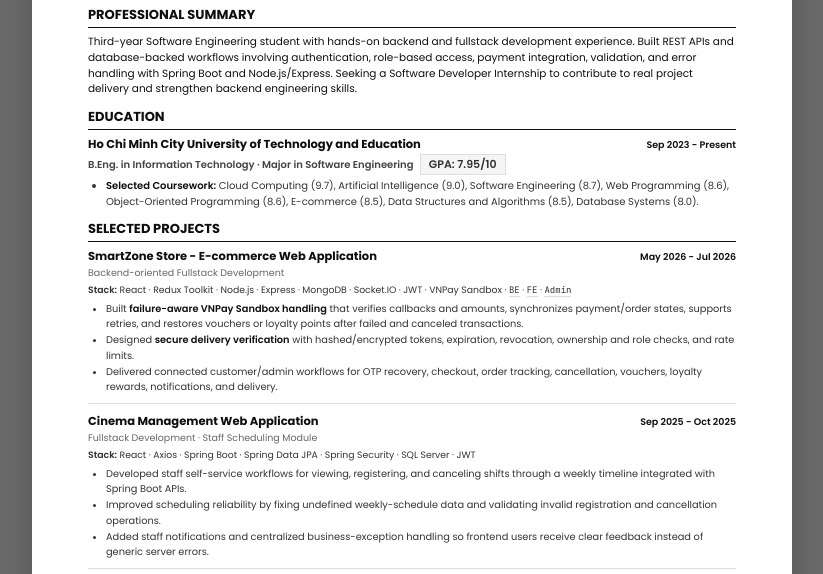
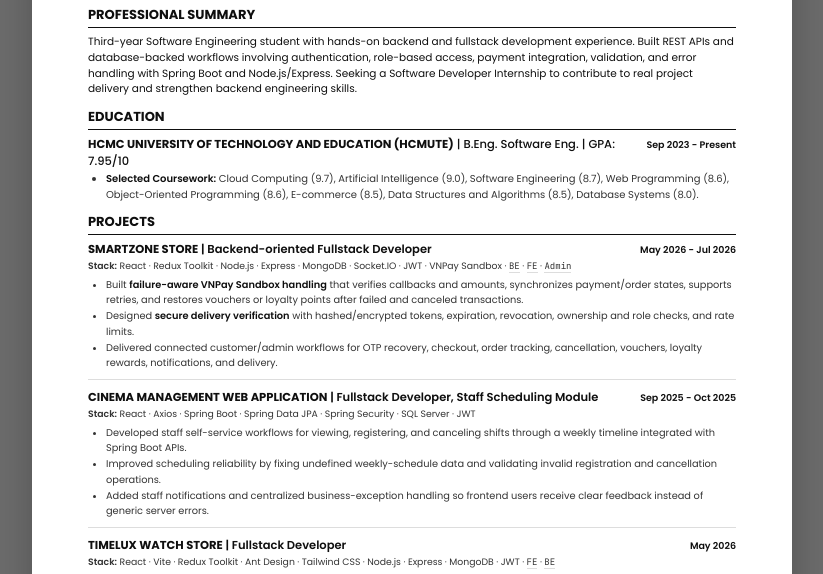
Before and after one commit to PhucTien2103/cv, a plain HTML site: page index.html in a window 1280 px wide. Shown: the part 194-768 px from the top of the page, without its empty margins (228-1051 px from the left). Drawn offline with Linux system fonts and the light colour scheme.

Commit message:
Refactor CV to match Canva reference structure

```diff
--- a/index.html
+++ b/index.html
@@ -163,6 +163,15 @@
       color: var(--ink);
     }
 
+    .e-school {
+      text-transform: uppercase;
+    }
+
+    .e-degree {
+      font-weight: 500;
+      text-transform: none;
+    }
+
     .e-date {
       font-family: 'Poppins', Arial, sans-serif;
       font-size: 9.5px;
@@ -234,8 +243,16 @@
     .p-title {
       font-family: 'Poppins', Arial, sans-serif;
       font-size: 11.5px;
+      color: var(--ink);
+    }
+
+    .p-name {
       font-weight: 700;
-      color: var(--ink);
+      text-transform: uppercase;
+    }
+
+    .p-role {
+      font-weight: 600;
     }
 
     .p-links {
@@ -552,10 +569,9 @@
       <div class="sec-title">Education</div>
       <div class="entry">
         <div class="e-head">
-          <div class="e-org">Ho Chi Minh City University of Technology and Education</div>
+          <div class="e-org"><span class="e-school">HCMC University of Technology and Education (HCMUTE)</span><span class="e-degree"> | B.Eng. Software Eng. | GPA: 7.95/10</span></div>
           <div class="e-date">Sep 2023 - Present</div>
         </div>
-        <div class="e-sub">B.Eng. in Information Technology · Major in Software Engineering <span class="gpa-inline">GPA: 7.95/10</span></div>
         <ul class="e-bullets">
           <li><strong>Selected Coursework:</strong> Cloud Computing (9.7), Artificial Intelligence (9.0), Software Engineering (8.7), Web Programming (8.6), Object-Oriented Programming (8.6), E-commerce (8.5), Data Structures and Algorithms (8.5), Database Systems (8.0).</li>
         </ul>
@@ -564,15 +580,14 @@
 
     <!-- PROJECTS -->
     <div class="section">
-      <div class="sec-title">Selected Projects</div>
+      <div class="sec-title">Projects</div>
 
       <!-- SmartZone Store -->
       <div class="proj">
         <div class="p-head">
-          <div class="p-title">SmartZone Store - E-commerce Web Application</div>
+          <div class="p-title"><span class="p-name">SmartZone Store</span><span class="p-role"> | Backend-oriented Fullstack Developer</span></div>
           <div class="p-date">May 2026 - Jul 2026</div>
         </div>
-        <div class="p-sub">Backend-oriented Fullstack Development</div>
         <div class="p-stack"><span>Stack:</span> React · Redux Toolkit · Node.js · Express · MongoDB · Socket.IO · JWT · VNPay Sandbox · <a class="p-link" href="https://github.com/Ginas559/website-chatting" target="_blank">BE</a> · <a class="p-link" href="https://github.com/Ginas559/website-chatting-FE" target="_blank">FE</a> · <a class="p-link" href="https://github.com/Ginas559/website-chatting-ADMIN" target="_blank">Admin</a></div>
         <ul class="p-bullets">
           <li>Built <strong>failure-aware VNPay Sandbox handling</strong> that verifies callbacks and amounts, synchronizes payment/order states, supports retries, and restores vouchers or loyalty points after failed and canceled transactions.</li>
@@ -585,10 +600,9 @@
       <!-- Cinema -->
       <div class="proj">
         <div class="p-head">
-          <div class="p-title">Cinema Management Web Application</div>
+          <div class="p-title"><span class="p-name">Cinema Management Web Application</span><span class="p-role"> | Fullstack Developer, Staff Scheduling Module</span></div>
           <div class="p-date">Sep 2025 - Oct 2025</div>
         </div>
-        <div class="p-sub">Fullstack Development · Staff Scheduling Module</div>
         <div class="p-stack"><span>Stack:</span> React · Axios · Spring Boot · Spring Data JPA · Spring Security · SQL Server · JWT</div>
         <ul class="p-bullets">
           <li>Developed staff self-service workflows for viewing, registering, and canceling shifts through a weekly timeline integrated with Spring Boot APIs.</li>
@@ -601,10 +615,9 @@
       <!-- TimeLux -->
       <div class="proj">
         <div class="p-head">
-          <div class="p-title">TimeLux Watch Store - Fullstack E-commerce Platform</div>
+          <div class="p-title"><span class="p-name">TimeLux Watch Store</span><span class="p-role"> | Fullstack Developer</span></div>
           <div class="p-date">May 2026</div>
         </div>
-        <div class="p-sub">Fullstack Web Development</div>
         <div class="p-stack"><span>Stack:</span> React · Vite · Redux Toolkit · Ant Design · Tailwind CSS · Node.js · Express · MongoDB · JWT · <a class="p-link" href="https://github.com/PhucTien2103/Baitap-06-20-05-2026-website-TimeLux-FE" target="_blank">FE</a> · <a class="p-link" href="https://github.com/PhucTien2103/Baitap-06-20-05-2026-website-TimeLux-BE" target="_blank">BE</a></div>
         <ul class="p-bullets">
           <li>Developed a fullstack storefront covering authentication, product discovery, cart, checkout, order history, cancellation, and administrative user management.</li>
```
